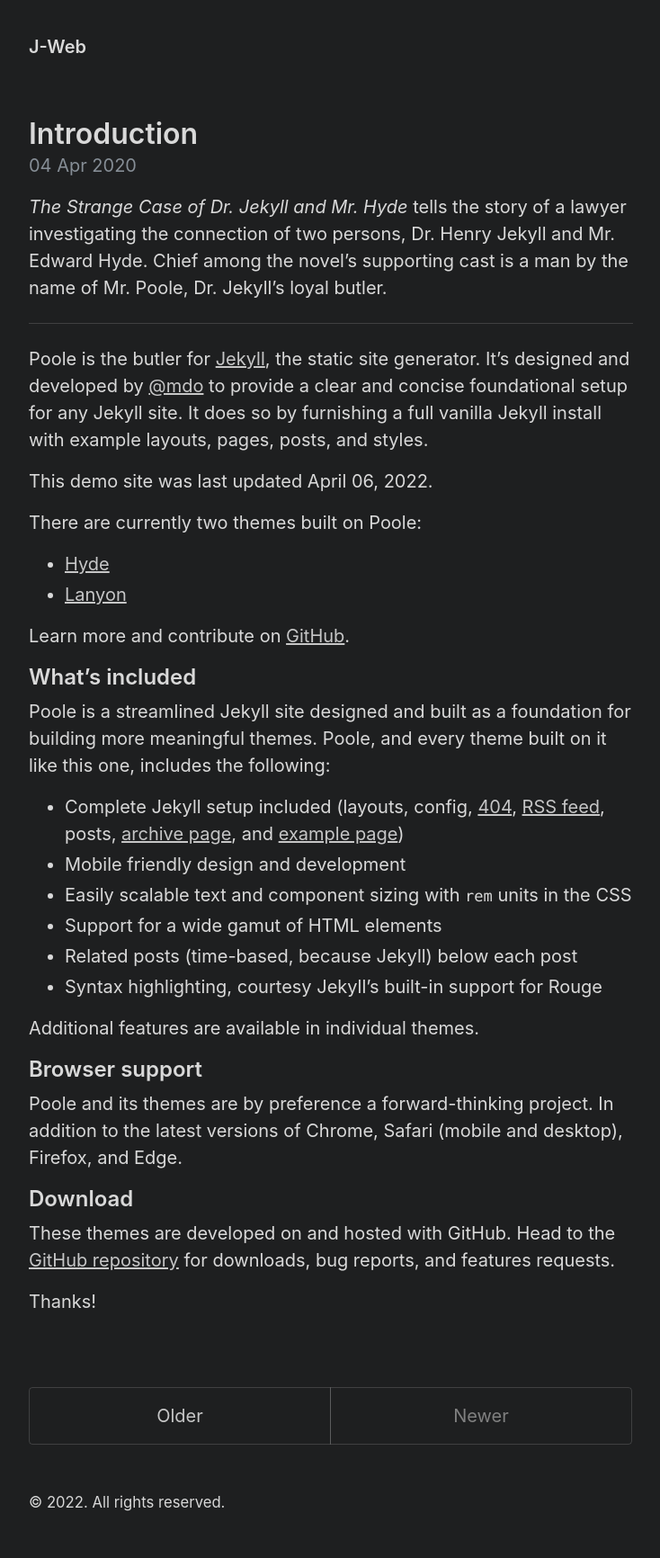
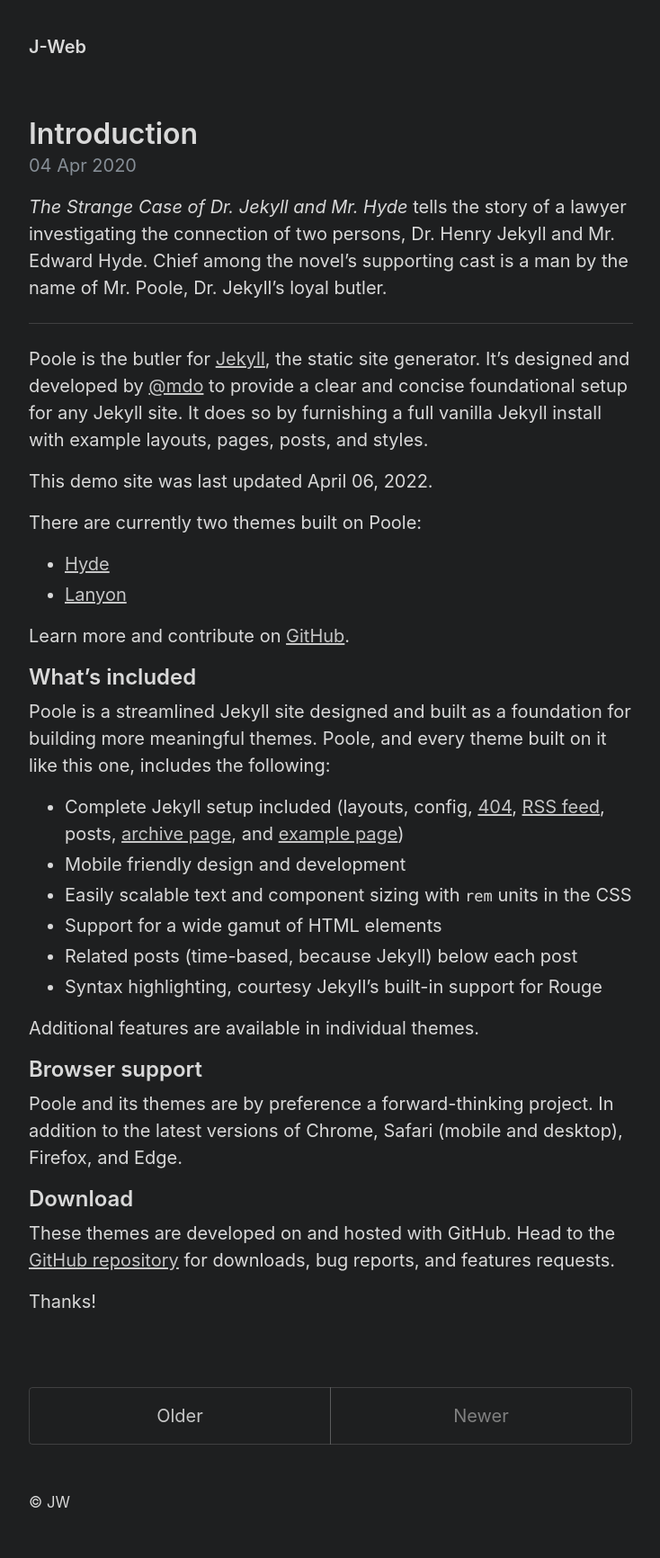
Before and after one commit to FE-jw/J-Web, a Jekyll site: the page built from index.html, in a window 1280 px wide. Shown: the whole page at 90% size, without its empty margins (272-1006 px from the left). Built offline with Jekyll 4.4.1, drawn with Linux system fonts in a browser that asks for light colours; the list of posts is cut into pages by our own code.

Commit message:
jekyll 테스트

```diff
--- a/_layouts/default.html
+++ b/_layouts/default.html
@@ -22,8 +22,7 @@
 
 		<footer class="footer">
 			<small>
-				&copy;
-				<time datetime="{{ site.time | date_to_xmlschema }}">{{ site.time | date: '%Y' }}</time>. All rights reserved.
+				&copy; JW
 			</small>
 		</footer>
 	</div>
--- a/index.html
+++ b/index.html
@@ -26,7 +26,7 @@
     <span class="pagination-item older">Older</span>
   {% endif %}
   {% if paginator.previous_page %}
-    <a class="pagination-item newer" href="{{ paginator.previous_page_path | prepend: relative_url }}">Newer</a>
+    <a class="pagination-item newer" href="{{ paginator.previous_page_path | relative_url }}">Newer</a>
   {% else %}
     <span class="pagination-item newer">Newer</span>
   {% endif %}
```
Also changed, not shown: archive.md (+1 -1 lines).
